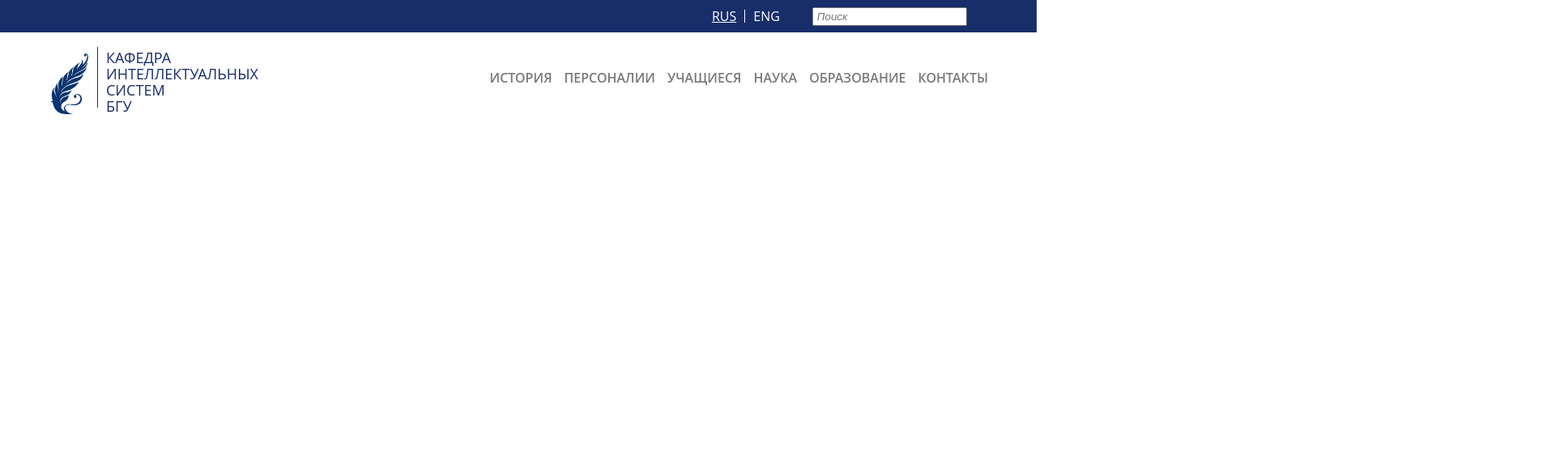
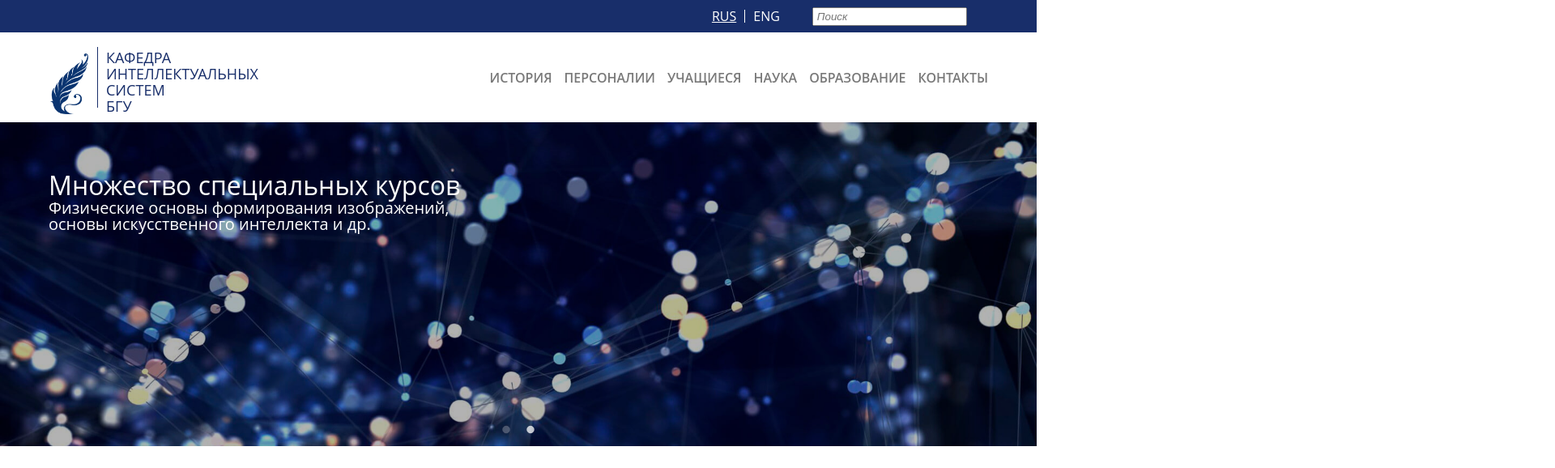
Before and after one commit to ivashkovaliza/kafedra-site, a website built with webpack: page src/index.html in a window 1280 px wide. Shown: the top 578 px of the page at 81% size, 1920 px wide, since content can reach past the window. Built offline with nearby package versions, Linux system fonts and the light colour scheme; some icons are missing.

Commit message:
Update index.html

```diff
--- a/src/index.html
+++ b/src/index.html
@@ -12,8 +12,8 @@
     <script src="https://ajax.googleapis.com/ajax/libs/jquery/1.11.0/jquery.min.js"></script>
 
     <!--Styles slider-->
-    <link rel="preload" type="text/css" href="https://cdnjs.cloudflare.com/ajax/libs/slick-carousel/1.9.0/slick.css"/>
-    <link rel="preload" type="text/css" href="https://cdnjs.cloudflare.com/ajax/libs/slick-carousel/1.9.0/slick-theme.css"/>
+    <link rel="stylesheet" type="text/css" href="https://cdnjs.cloudflare.com/ajax/libs/slick-carousel/1.9.0/slick.css"/>
+    <link rel="stylesheet" type="text/css" href="https://cdnjs.cloudflare.com/ajax/libs/slick-carousel/1.9.0/slick-theme.css"/>
     <link rel="icon" type="image/x-icon" href="favicon/favicon.ico">
   </head>
   <body>
```
